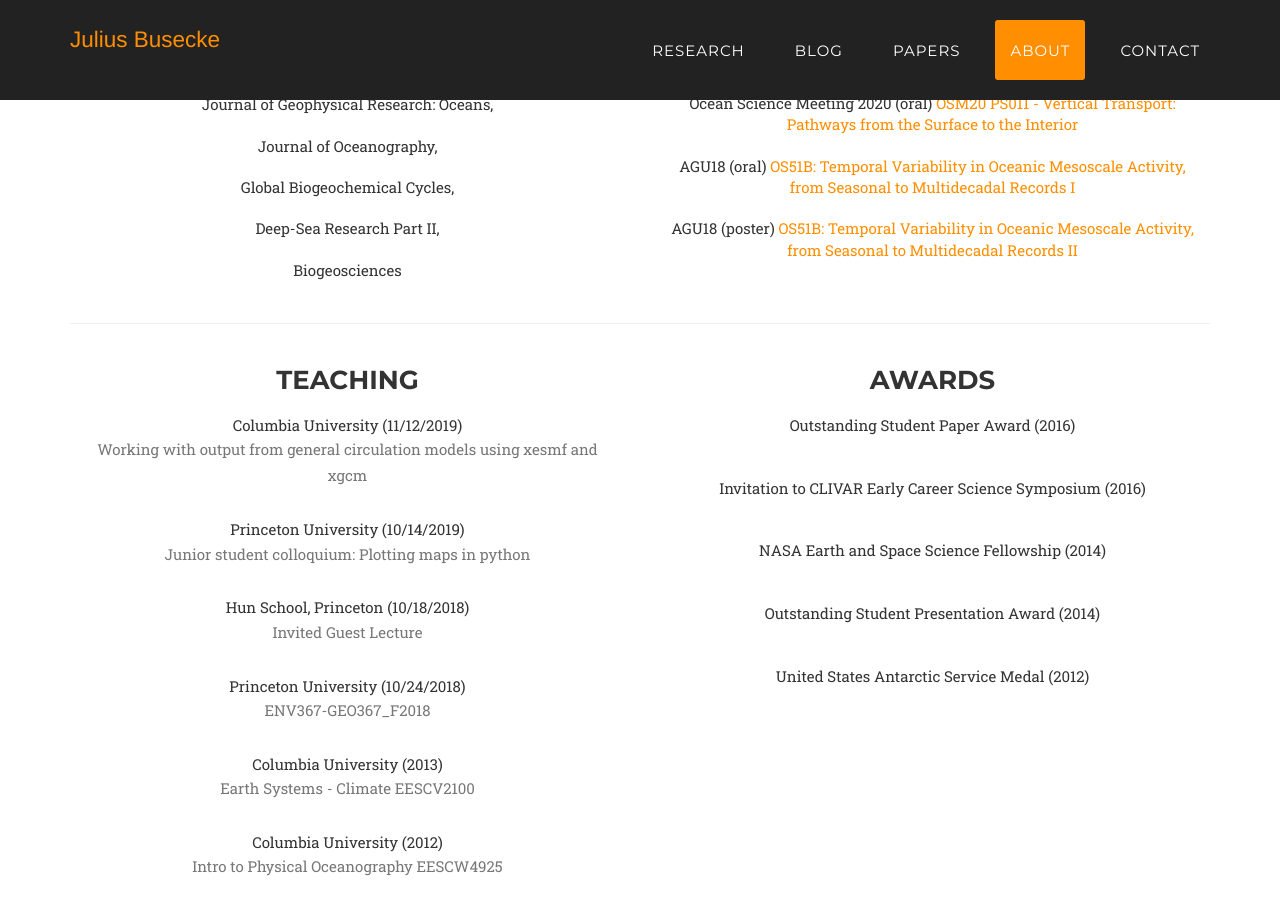
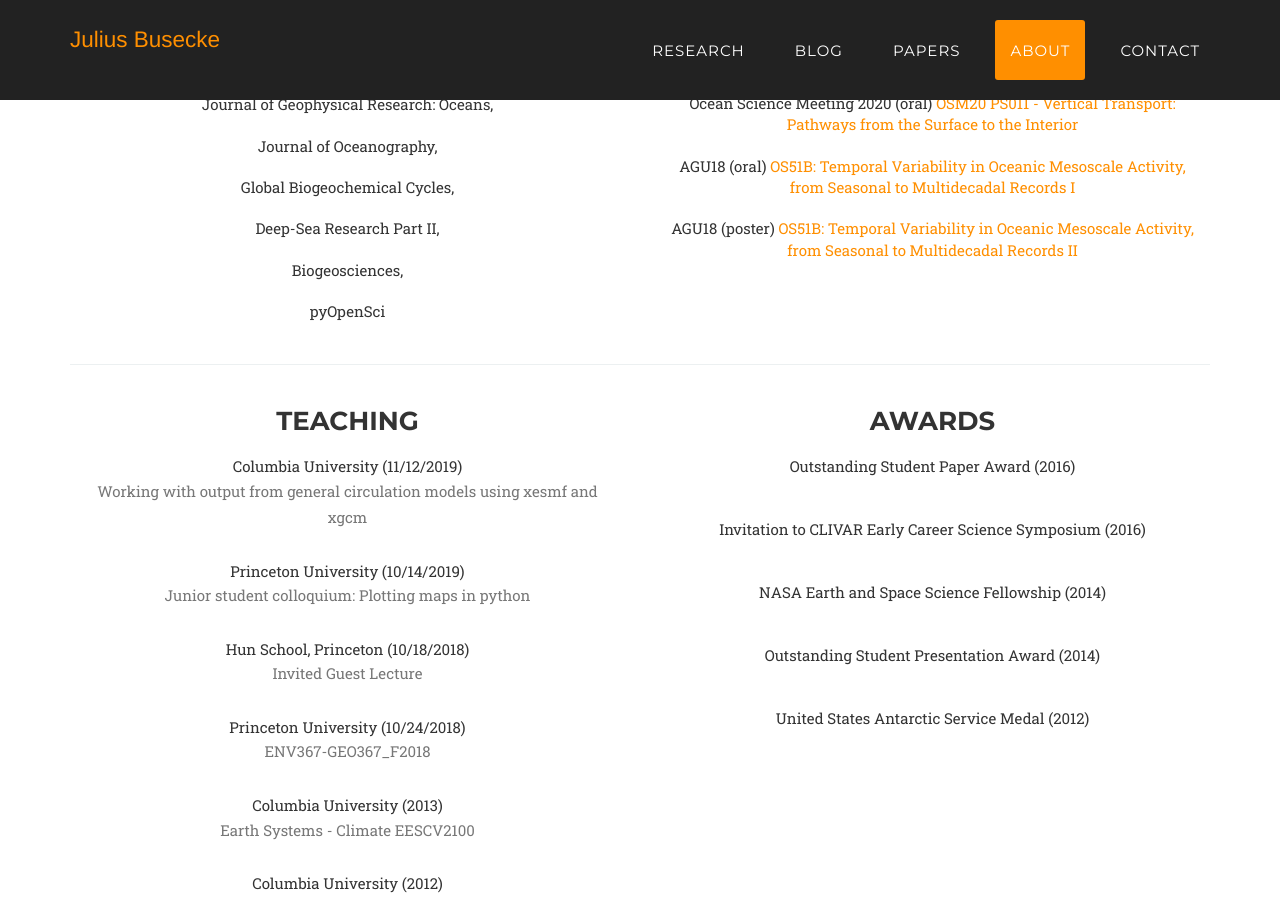
Before and after one commit to jbusecke/jbusecke.github.io, a Jekyll site: the page built from index.html, in a window 1280 px wide and 900 px high, scrolled down 6371 px. Built offline with Jekyll 4.4.1, drawn with Linux system fonts in a browser that asks for light colours; some web fonts are replaced; comment, search, counter and statistics services are not loaded.

Commit message:
Add  pyOpenSci to review

```diff
--- a/_data/public_service.yml
+++ b/_data/public_service.yml
@@ -21,6 +21,9 @@ journal_review:
   - short: 'BG'
     since: '2019'
     title: 'Biogeosciences'
+  - short: 'pyOpenSci'
+    since: '2022'
+    title: 'pyOpenSci'
 
 proposal_review:
     # I guess these should go in the public service part.
```
